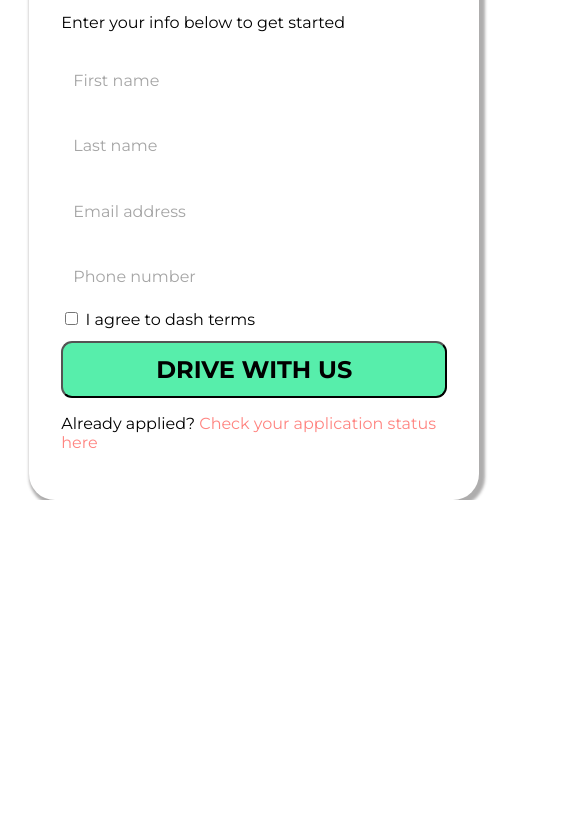
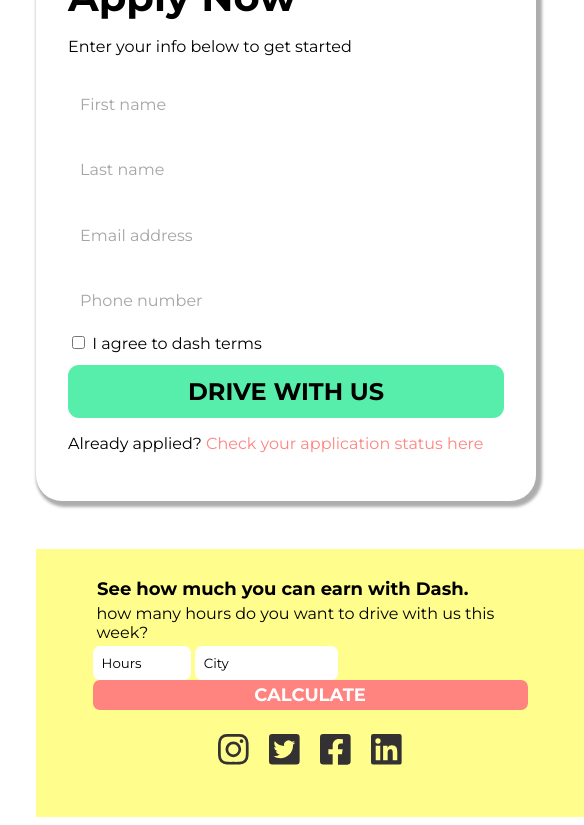
Before and after one commit to ikra0001/project-directory, a plain HTML site: page index.html in a window 390 px wide. Shown: the part 832-1657 px from the top of the page, 584 px wide, since content can reach past the window. Before the commit the page ends 1332 px from the top, so only its background shows below. Drawn offline with Linux system fonts and the light colour scheme.

Commit message:
Fix previous property erroes and adding css

```diff
--- a/index.html
+++ b/index.html
@@ -9,7 +9,8 @@
     <link rel="preconnect" href="https://fonts.gstatic.com">
     <link href="https://fonts.googleapis.com/css2?family=Montserrat:wght@400;700&display=swap" rel="stylesheet">
 </head>
-<body class="grid">
+<body>
+    <div class="grid">
         <header>
             <img class="logo" src="images/logo/logo.png" alt="homepage" width="80" height="80">
         </header>
@@ -48,7 +49,7 @@
         </main>
         <footer id="footer">
             <div class="calculate-form">
-            <p>See how much you can earn with Dash.</p>
+                <p class="calc-heading">See how much you can earn with Dash.</p>
                 <p>how many hours do you want to drive with us this week?</p>
                 <form>
                     <input class="calc-input1" type="text" value="Hours">
@@ -71,5 +72,6 @@
                 </svg>
             </div>
         </footer>
+    </div>
 </body>
 </html>
--- a/style.css
+++ b/style.css
@@ -1,14 +1,18 @@
+html,body {
+    min-height: 100vh
+}
+
 .grid {
     margin: 0 auto;
     font-family: 'Montserrat', sans-serif;
     width: 85%;
     display: grid;
-    grid-template-columns: repeat(6, 1fr);
-    grid-template-rows: repeat(3, 0.2fr);
+    grid-template-columns: repeat(3, 1fr);
+    grid-template-rows: repeat(3, 0.26fr);
     grid-template-areas:
-      "header header header header header header"
-      "main main main main main main"
-      "footer footer footer footer footer footer"
+      "header header header "
+      "main main main "
+      "footer footer footer "
 }
 
 header {
@@ -23,7 +27,7 @@ main {
 }
 
 .wrapper {
-    width: 450px;
+    width: 500px;
 }
 
 h1 {
@@ -64,6 +68,7 @@ h2 {
     font-family: 'Montserrat', sans-serif;
     font-size: 1.5em;
     font-weight: bold;
+    border: none;
     border-radius: 11px;
     background-color: #57EEAB;
     padding: 0.5em;
@@ -80,10 +85,11 @@ h2 {
     display: flex;
     flex-direction: row;
     width: 100%;
-    padding: 1em;
+    padding: 1.5em;
     background-color: #FFFD8C;
     justify-content: stretch;
     align-items: center;
+    margin-top: 1em;
 }
 
 .calculate-form{
@@ -95,29 +101,36 @@ h2 {
 }
 
 .calc-input1 {
+    font-family: 'Montserrat', sans-serif;
     border-radius: 7px;
     width: 80px;
-    padding: 3px;
+    padding: 9px;
     border: none;
 }
 
 .calc-input2 {
+    font-family: 'Montserrat', sans-serif;
     border-radius: 7px;
     width: 125px;
-    padding: 3px;
+    padding: 9px;
     border: none;
 }
 
 .btn-calc {
     font-family: 'Montserrat', sans-serif;
-    font-size: 1em;
+    font-size: 18px;
     font-weight: bold;
     color: white;
     border: none;
-    border-radius: 11px;
+    border-radius: 7px;
     background-color: #FF8480;
-    padding: 2px 1em;
+    padding: 4px 14px;
     margin-top: 0;
+}
+
+.calc-heading {
+    font-size: 18px;
+    font-weight: bold;
 }
 
 .social-icons {
@@ -136,7 +149,7 @@ h2 {
         width: 85%;
         display: grid;
         grid-template-columns: repeat(1, 1fr);
-        grid-template-rows: repeat(6, 0.1fr);
+        grid-template-rows: auto;
         grid-template-areas:
           "header "
           "main"
@@ -144,10 +157,6 @@ h2 {
           "main"
           "main"
           "footer"
-}
-
-header {
-
 }
 
 main {
@@ -160,11 +169,19 @@ main {
 .graphic {
     align-self: center;
     width: 400px;
+    margin-bottom: 1em;
 }
 
-.form-input {
-    align-self: center;
+#footer {
+    flex-direction: column;
 }
 
+.social-icons {
+    margin: 1em;
+}
 
-@media only screen and (max-width: 480px)
+@media only screen and (max-width: 480px) {
+    .btn-calc {
+        width: 100%;
+    }
+}
```
Lines whose indentation alone changed are shown as unchanged.
